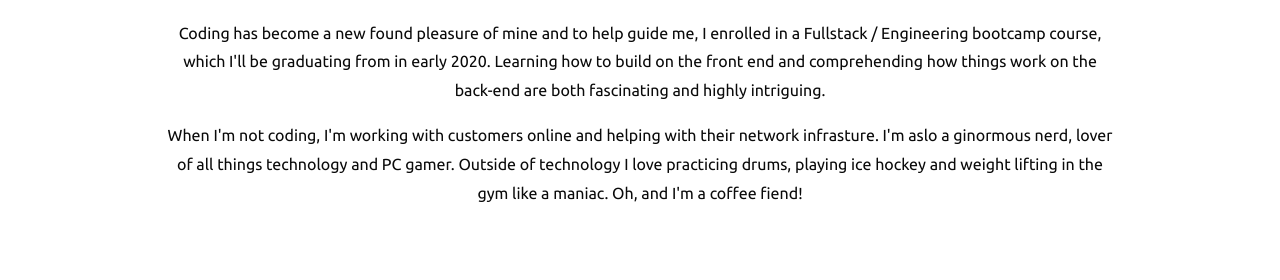
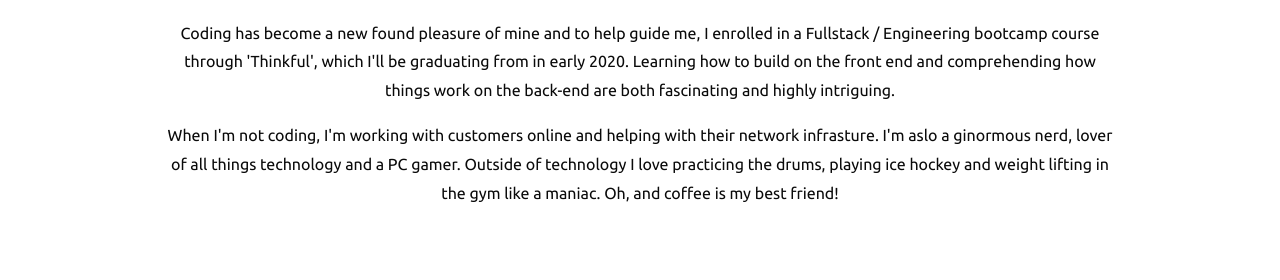
Before and after one commit to nickday67/Portfolio, a plain HTML site: page index.html in a window 1280 px wide. Shown: the part 508-788 px from the top of the page. Drawn offline with nearby package versions, Linux system fonts and the light colour scheme.

Commit message:
grammatical changes

```diff
--- a/index.html
+++ b/index.html
@@ -33,8 +33,8 @@
     <section class="container">
         <div id="bio">
             <h1>Hi, I'm Nick Day.</h1>
-            <p>Coding has become a new found pleasure of mine and to help guide me, I enrolled in a Fullstack / Engineering bootcamp course, which I'll be graduating from in early 2020. Learning how to build on the front end and comprehending how things work on the back-end are both fascinating and highly intriguing.</p>
-            <p>When I'm not coding, I'm working with customers online and helping with their network infrasture. I'm aslo a ginormous nerd, lover of all things technology and PC gamer. Outside of technology I love practicing drums, playing ice hockey and weight lifting in the gym like a maniac. Oh, and I'm a coffee fiend!</p>
+            <p>Coding has become a new found pleasure of mine and to help guide me, I enrolled in a Fullstack / Engineering bootcamp course through 'Thinkful', which I'll be graduating from in early 2020. Learning how to build on the front end and comprehending how things work on the back-end are both fascinating and highly intriguing.</p>
+            <p>When I'm not coding, I'm working with customers online and helping with their network infrasture. I'm aslo a ginormous nerd, lover of all things technology and a PC gamer. Outside of technology I love practicing the drums, playing ice hockey and weight lifting in the gym like a maniac. Oh, and coffee is my best friend!</p>
         </div>
     </section>
 
```
